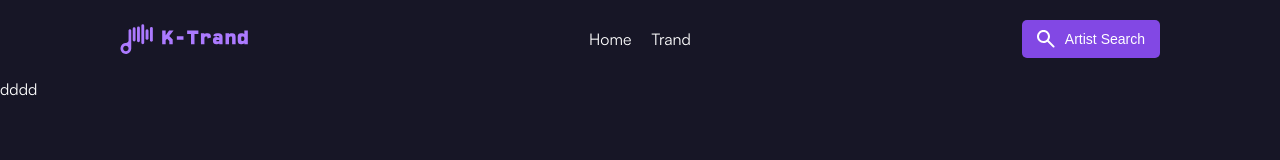
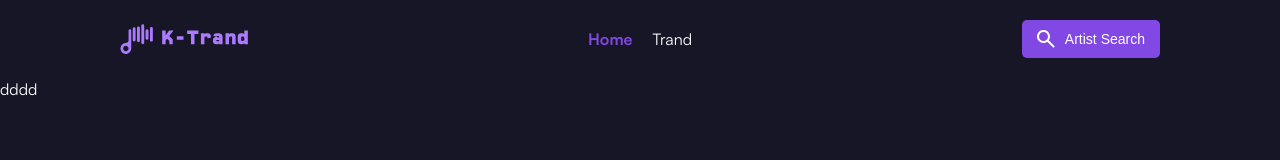
Before and after one commit to San-Jose-State-University-Project/KPOP-F-E, a React (Vite) app: page / in a window 1280 px wide. Shown: the top 160 px of the page. Built offline with nearby package versions, Linux system fonts and the light colour scheme.

Commit message:
feat(#1) :: 헤더 기능 완성

```diff
--- a/src/layout/header/header.ts
+++ b/src/layout/header/header.ts
@@ -10,6 +10,7 @@ export  const Header = styled.header`
 `;
 export const Logo = styled.img`
     width: 130px;
+    cursor: pointer;
 `
 export const SearchBtn = styled.button`
     display: flex;
--- a/src/layout/header/header.tsx
+++ b/src/layout/header/header.tsx
@@ -1,14 +1,29 @@
 import * as S from "./header.ts"
 import Search from "@/assets/search.svg"
 import Logo from "@/assets/logo.svg"
+import {useNavigate} from "react-router-dom";
 
 export default function Header(){
+    const data = [
+        {name : "Home", path : "/"},
+        {name : "Trand", path: "/trand"},
+    ]
+    const navigate = useNavigate()
+    const handleClick = (path) =>{
+        navigate(path)
+    }
     return(
         <S.Header>
-            <S.Logo src={Logo} alt={"logo"}/>
+            <S.Logo onClick={()=> handleClick("/")} src={Logo} alt={"logo"}/>
             <S.Nav>
-                <p>Home</p>
-                <p>Trand</p>
+                {data.map((item, idx) => {
+                    const isActive = window.location.pathname === item.path;
+                    return (
+                        <p onClick={()=> handleClick(item.path)} style={{ fontWeight : isActive ? "bold" : "normal", color: isActive ? "#8248E4" : "white" }} key={idx}>
+                            {item.name}
+                        </p>
+                    );
+                })}
             </S.Nav>
             <S.SearchBtn>
                 <img src={Search} alt={"search"} />
```
